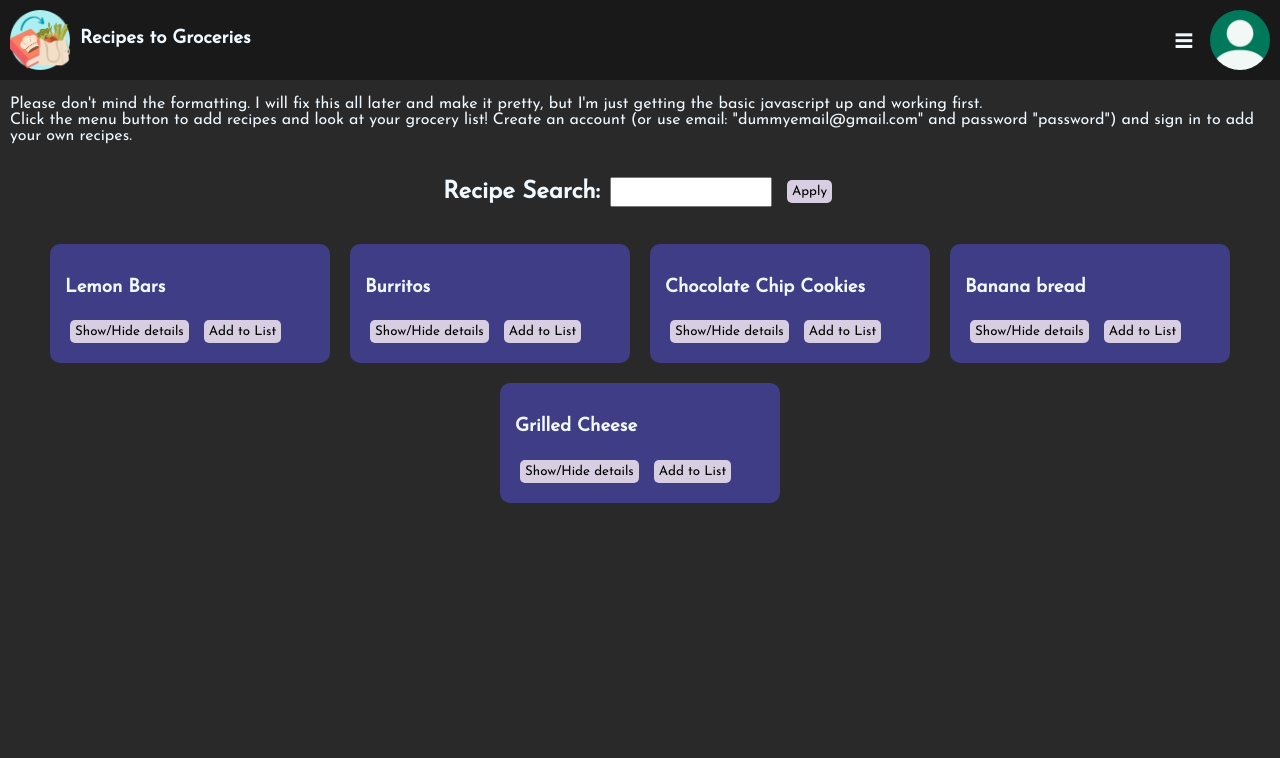
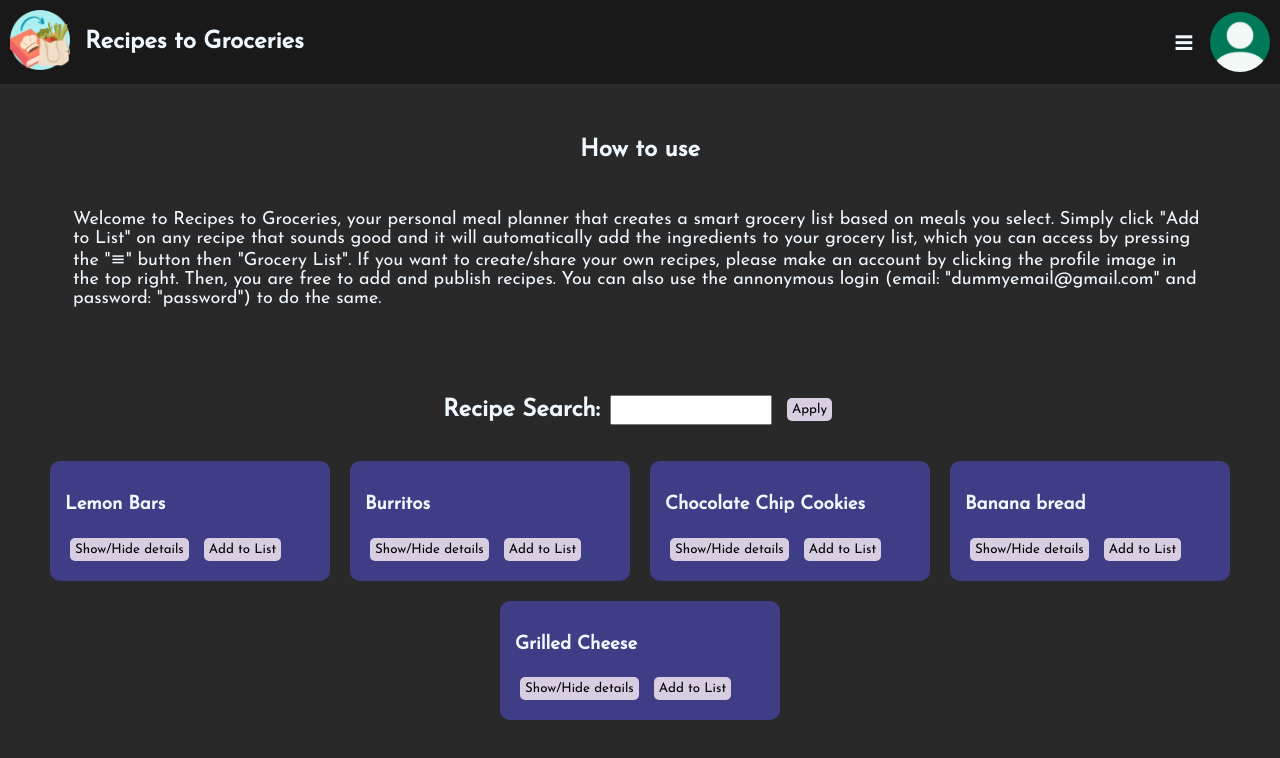
Before and after one commit to katherinef2023/RecipeToGroceries, a website with bundled scripts: page docs/index.html in a window 1280 px wide. Built offline with nearby package versions, Linux system fonts and the light colour scheme; no server answers.

Commit message:
homepage upgrades

```diff
--- a/docs/index.html
+++ b/docs/index.html
@@ -16,14 +16,14 @@
     <!--Also do Ctrl + Shift + R to hard refresh-->
     <div class="navBar">
         <a href="index.html"><img src="images/RecipesToGroceriesLogo.png" width="60px"></a>
-        <h3>Recipes to Groceries</h3>
+        <h2 style="padding-left: 5px">Recipes to Groceries</h2>
         <button id="navMenuBtn"><h1 style="margin:0">≡</h1></button>
         <button id="accountBtn"><img src="images/profileImagePlaceholder.png"></button>
     </div>
 
     <div id="navMenu" class="hidden">
-        <button id="groceryListBoxBtn">Grocery List</button>
-        <button id="addRecipesBoxBtn">Add a recipe</button>
+        <button id="groceryListBoxBtn" style="font-size:medium; padding: 10px">Grocery List</button>
+        <button id="addRecipesBoxBtn" style="font-size: medium; padding: 10px">Add a recipe</button>
     </div>
 
 
@@ -39,10 +39,13 @@
         </div>
     </div>
 
-    <div>
-        <p>
-            Please don't mind the formatting. I will fix this all later and make it pretty, but I'm just getting the basic javascript up and working first.
-            <br> Click the menu button to add recipes and look at your grocery list! Create an account (or use email: "dummyemail@gmail.com" and password "password") and sign in to add your own recipes.
+    <div class="flex">
+        <h2><br>How to use</h2>
+        <p style="font-size:large; padding-left: 5%; padding-right: 5%">
+            Welcome to Recipes to Groceries, your personal meal planner that creates a smart grocery list based on meals you select.
+            Simply click "Add to List" on any recipe that sounds good and it will automatically add the ingredients to your grocery list, which you can access by pressing the "≡" button then "Grocery List".
+            If you want to create/share your own recipes, please make an account by clicking the profile image in the top right.
+            Then, you are free to add and publish recipes. You can also use the annonymous login (email: "dummyemail@gmail.com" and password: "password") to do the same.
         </p>
         <p id="output" style="color: yellow"></p>
     </div>
```
